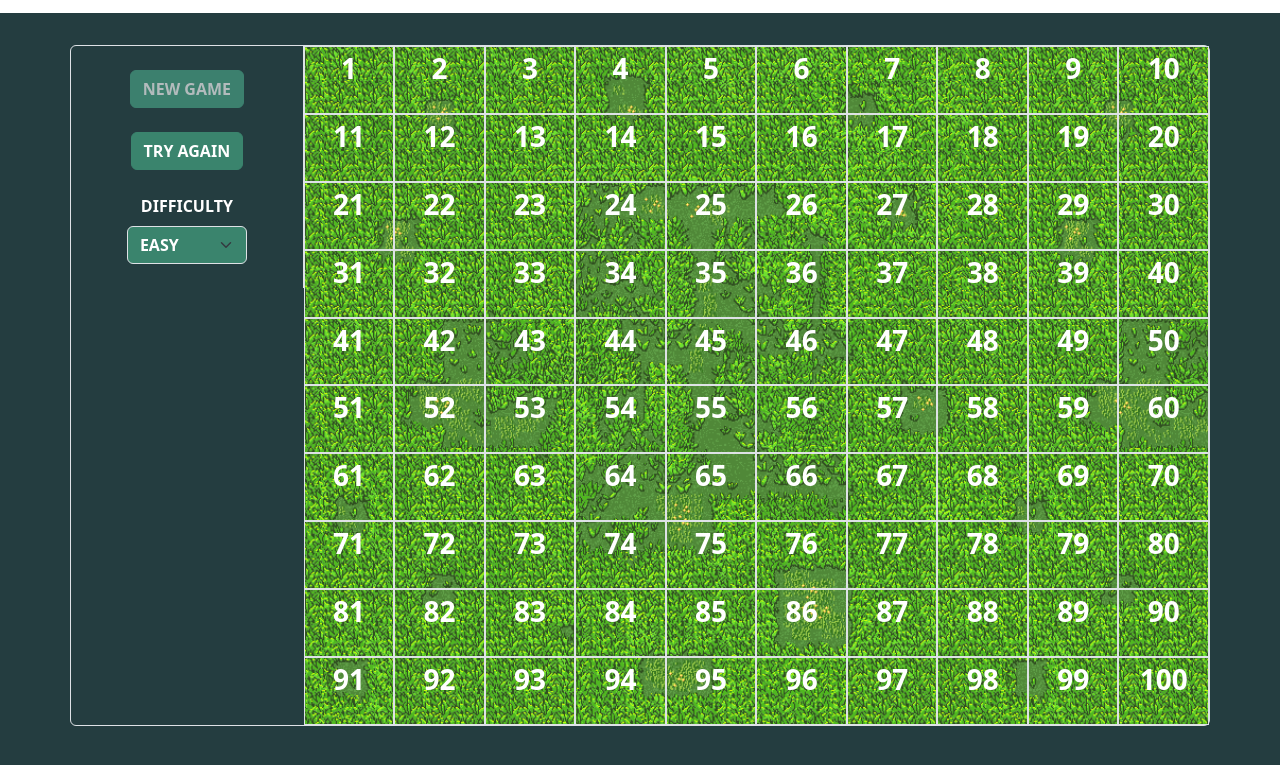
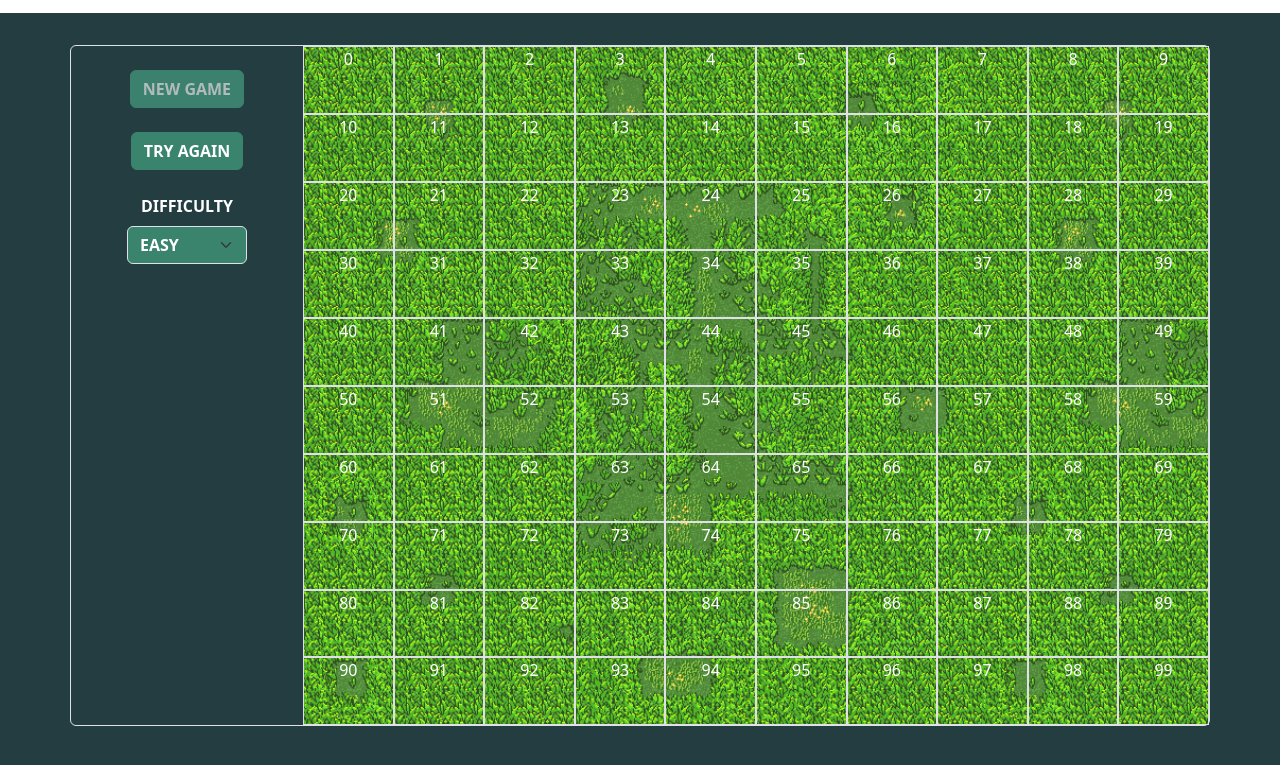
Before and after one commit to ElyPoli/js-campominato-grid, a plain HTML site: page index.html in a window 1280 px wide. Both pictures are taken after a click on the button "NEW GAME". Shown: the part 69-834 px from the top of the page. Drawn offline with nearby package versions, Linux system fonts and the light colour scheme.

Commit message:
js fixed

```diff
--- a/css/style.css
+++ b/css/style.css
@@ -28,28 +28,30 @@ main > div {
     width: 50px;
 }
 
-.my-cel-width-easy {
+.my-cel-width-easy > div {
     width: calc(100% / 10);
     aspect-ratio: 4/3;
 }
 
-.my-cel-width-medium {
+.my-cel-width-medium > div {
     width: calc(100% / 9);
     aspect-ratio: 4/3;
 }
 
-.my-cel-width-hard {
+.my-cel-width-hard > div {
     width: calc(100% / 7);
     aspect-ratio: 4/3;
 }
 
-.my-bg-blue {
+.my-cell {
     background-color: #3a9a7f;
+    pointer-events: none;
 }
 
-#grid-create {
+#grid-container {
     background-image: url("../img/img-grass.png");
     background-size: contain;
+    position: relative;
 }
 
 .form-select {
--- a/index.html
+++ b/index.html
@@ -5,11 +5,6 @@
     <meta charset="UTF-8">
     <meta name="viewport" content="width=device-width, initial-scale=1.0">
     <title>Esercizio 29: Griglia Campo Minato</title>
-
-    <!-- Icone FontAwesome -->
-    <link rel="stylesheet" href="https://cdnjs.cloudflare.com/ajax/libs/font-awesome/6.2.0/css/all.min.css"
-        integrity="sha512-xh6O/CkQoPOWDdYTDqeRdPCVd1SpvCA9XXcUnZS2FmJNp1coAFzvtCN9BmamE+4aHK8yyUHUSCcJHgXloTyT2A=="
-        crossorigin="anonymous" referrerpolicy="no-referrer">
 
     <!-- Bootstrap css -->
     <link href="https://cdn.jsdelivr.net/npm/bootstrap@5.3.0/dist/css/bootstrap.min.css" rel="stylesheet"
@@ -31,9 +26,9 @@
     <main class="bg-primary">
         <div class="container ps-0 pe-0 text-center d-flex justify-content-center align-items-start border rounded-2">
             <!-- Pulsanti -->
-            <div class="h-100 d-flex flex-column justify-content-center align-items-center p-4 border-end text-uppercase fw-bold fs-6">
+            <div class="h-100 d-flex flex-column justify-content-center align-items-center p-4 text-uppercase fw-bold fs-6">
                 <div>
-                    <button class="btn btn-primary text-uppercase fw-bold fs-6 btn-create mb-4">New game</button>
+                    <button class="btn btn-primary text-uppercase fw-bold fs-6 btn-new-game mb-4">New game</button>
                     <button class="btn btn-primary text-uppercase fw-bold fs-6 btn-retry mb-4">Try Again</button>
                 </div>
                 <div>
@@ -46,7 +41,7 @@
                 </div>
             </div>
             <!-- Risultato -->
-            <div class="d-flex justify-content-center align-items-center flex-wrap w-100 text-white" id="grid-create">
+            <div class="d-flex justify-content-center align-items-center flex-wrap w-100 text-white" id="grid-container">
             </div>
         </div>
     </main>
--- a/js/main.js
+++ b/js/main.js
@@ -15,79 +15,71 @@ Aggiungere una select accanto al bottone di generazione, che fornisca una scelta
 "use strict";
 
 // Dichiaro variabili
-const btnCreate = document.querySelector(".btn-create");
-const gridCreate = document.getElementById("grid-create");
-const selectDifficultyElement = document.getElementById("select-difficulty");
+const gridContainer = document.querySelector("#grid-container");
+const selectDifficulty = document.getElementById("select-difficulty");
+const btnNewGame = document.querySelector(".btn-new-game");
 const btnRetry = document.querySelector(".btn-retry");
 
-btnCreate.addEventListener("click", onBtnCreate); // Richiamo la funzione click sul pulsante
+btnNewGame.addEventListener("click", onBtnNewGame);
 
-// Funzione click sul pulsante
-function onBtnCreate() {
-    const numberOfCell = parseInt(selectDifficultyElement.value);
+// Click su "New Game"
+function onBtnNewGame() {
+    const numberOfCell = parseInt(selectDifficulty.value);
 
-    const arrayCellNumber = createSequentialNumber(numberOfCell); // Richiamo la funzione che crea i numeri da inserire nelle celle
-    printCell(arrayCellNumber, numberOfCell); // Richiamo la funzione che stampa il numero di celle richieste dall'utente
+    btnNewGame.classList.add("disabled");
 
-    btnCreate.classList.add("disabled"); // Una volta cliccato il pulsante che crea la griglia lo disabilito
+    gridPrint(numberOfCell);
 }
 
-// Funzione che crea un numero progressivo da 1 a quello che seleziona l'utente
-function createSequentialNumber(limitNumber) {
-    const arraySequentialNumber = [];
+// Crea singola cella
+function cellCreate() {
+    const cell = document.createElement("div");
+    cell.classList.add("border");
 
-    for (let i = 1; i <= limitNumber; i++) {
-        arraySequentialNumber[i - 1] = i;
-    }
-    return arraySequentialNumber;
+    cell.addEventListener("click", cellClicked); // richiamo la funzione del click della cella
+
+    return cell;
 }
 
-// Funzione che crea una singola cella inserendo un numero all'interno
-function createSingleCell(arrayNumberInsert, indexNumberInsert, idCellNumber) {
-    gridCreate.innerHTML +=
-        `
-        <div class="text-center fs-3 fw-bold border my-single-cell" id="${idCellNumber}" onclick="cellClik(${idCellNumber})">${arrayNumberInsert[indexNumberInsert]}</div>
-        `;
-    // Per ogni cella che creo aggiugno una funzione (cellClik) che si attiva al click della cella corrispondente
+// Crea la griglia
+function gridCreate(numberOfCell) {
+    const grid = [];
 
-    selectDifficulty(); // Richiamo la funzione che in base alla difficoltà selezionata aggiunge alle celle una classe
+    gameDifficulty(numberOfCell); // modifico la grandezza della griglia in base alla difficoltà selezionata
+
+    for (let i = 0; i < numberOfCell; i++) {
+        let cell = cellCreate();
+
+        cell.textContent = i;
+        grid.push(cell);
+    }
+    return grid;
 }
 
-// Funzione che stampa il numero di celle richieste dall'utente
-function printCell(arrayCellNumberPrint, numberOfCellPrint) {
-    let i = 0;
-
-    // Stampo il numero di celle richieste dall'utente
-    for (let z = 1; z <= numberOfCellPrint; z++) {
-        createSingleCell(arrayCellNumberPrint, i, z); // Richiamo la funzione che crea una singola cella
-        i++;
+// Aggiunge una classe in base al numero di celle da creare
+function gameDifficulty(numberOfCell) {
+    if (numberOfCell === 100) {
+        gridContainer.classList.add("my-cel-width-easy");
+    } else if (numberOfCell === 81) {
+        gridContainer.classList.add("my-cel-width-medium");
+    } else {
+        gridContainer.classList.add("my-cel-width-hard");
     }
 }
 
-// Funzione che in base alla difficoltà selezionata aggiunge alle celle una classe
-function selectDifficulty() {
-    const numberOfCell = parseInt(selectDifficultyElement.value);
+// Stampa la griglia
+function gridPrint(numberOfCell) {
+    const grid = gridCreate(numberOfCell);
 
-    const widthCells = document.querySelectorAll(".my-single-cell");
-    let easy = 100;
-    let medium = 81;
-
-    // Scorro su tutti gli elementi che hanno la classe ".my-single-cell" e in base alla difficoltà selezionata aggiungo ad ogni cella una larghezza differente
-    for(let i = 0; i < widthCells.length; i++) {
-        if (numberOfCell === easy) {
-            widthCells[i].classList.add("my-cel-width-easy");
-        } else if (numberOfCell === medium) {
-            widthCells[i].classList.add("my-cel-width-medium");
-        } else {
-            widthCells[i].classList.add("my-cel-width-hard");
-        }
+    for (let i = 0; i < grid.length; i++) {
+        gridContainer.append(grid[i]);
     }
 }
 
-// Funzione che viene attivata ogni volta che l'utente clicca su una cella
-function cellClik(cell) {
-    console.log(cell);
-    document.getElementById(cell).classList.add("my-bg-blue");
+// Click della cella
+function cellClicked() {
+    this.classList.add("my-cell");
+    console.log(this.textContent);
 }
 
 // Pulsante retry
```
